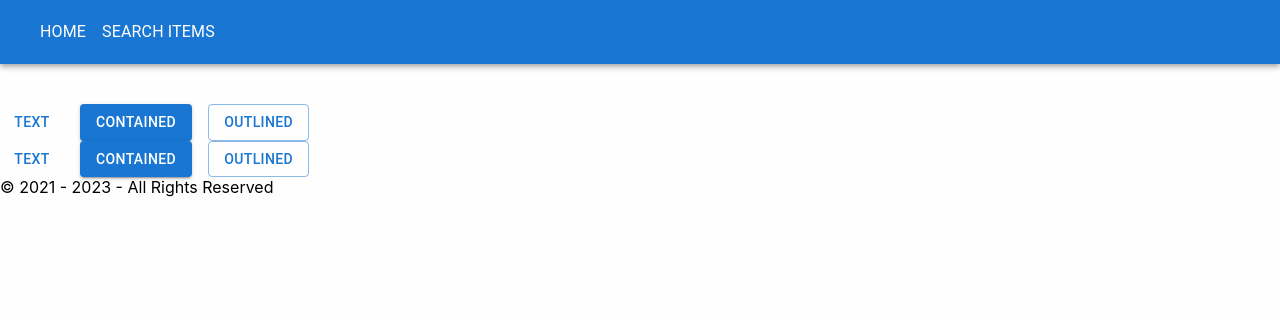
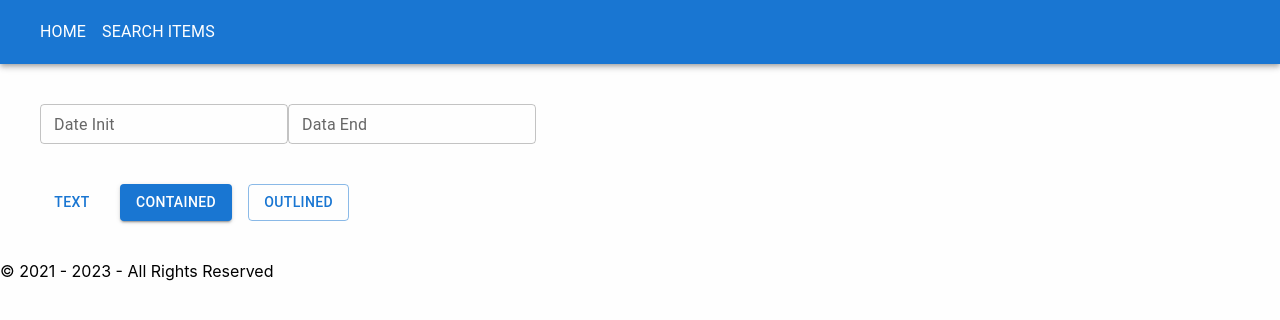
Before and after one commit to ngelrojas/canais-consentimento-frontend, a React (Vite) app: page / in a window 1280 px wide. Shown: the top 320 px of the page. Built offline with nearby package versions, Linux system fonts and the light colour scheme.

Commit message:
change: change file search to home

```diff
--- a/src/pages/home/index.tsx
+++ b/src/pages/home/index.tsx
@@ -1,21 +1,40 @@
+import { useState } from 'react';
 import BasicButtons from "../../components/button";
 import Box from '@mui/material/Box';
 import Grid from '@mui/material/Unstable_Grid2';
+import DateSPicker from "../../components/date_picker";
 
-const Home = () => {
+export default function Home () {
+    const [dateInit, setDateInit] = useState<string>('');
+    const [dateEnd, setDateEnd] = useState<string>('');
+
+    const handleDateInit = (date_ini: any) => {
+        // console.log('HERE IN SEARCH ITEMS - DATE INIT: ', date_ini)
+        setDateInit(date_ini);
+    }
+
+    const handleDateEnd = (date_end: any) => {
+        // console.log('HERE IN SEARCH ITEMS - DATE END: ', date_end)
+        setDateEnd(date_end);
+    }
+
     return(
-        <Box sx={{marginTop:5 }}>
+        <>
+            <Box sx={{margin:5 }}>
                 <Grid container>
                     <Grid xs={12}>
-                    <BasicButtons />
+
+                        <DateSPicker
+                            handleDateInit={handleDateInit}
+                            handleDateEnd={handleDateEnd}
+                        />
+
                     </Grid>
-                <Grid xs={12}>
+                    <Grid sx={{marginTop:5}} xs={12}>
                         <BasicButtons />
                     </Grid>
                 </Grid>
             </Box>
-
+        </>
     )
 }
-
-export default Home;
```
Also changed, not shown: src/components/date_picker/index.tsx (+12 -2 lines). Lines whose indentation alone changed are shown as unchanged.
